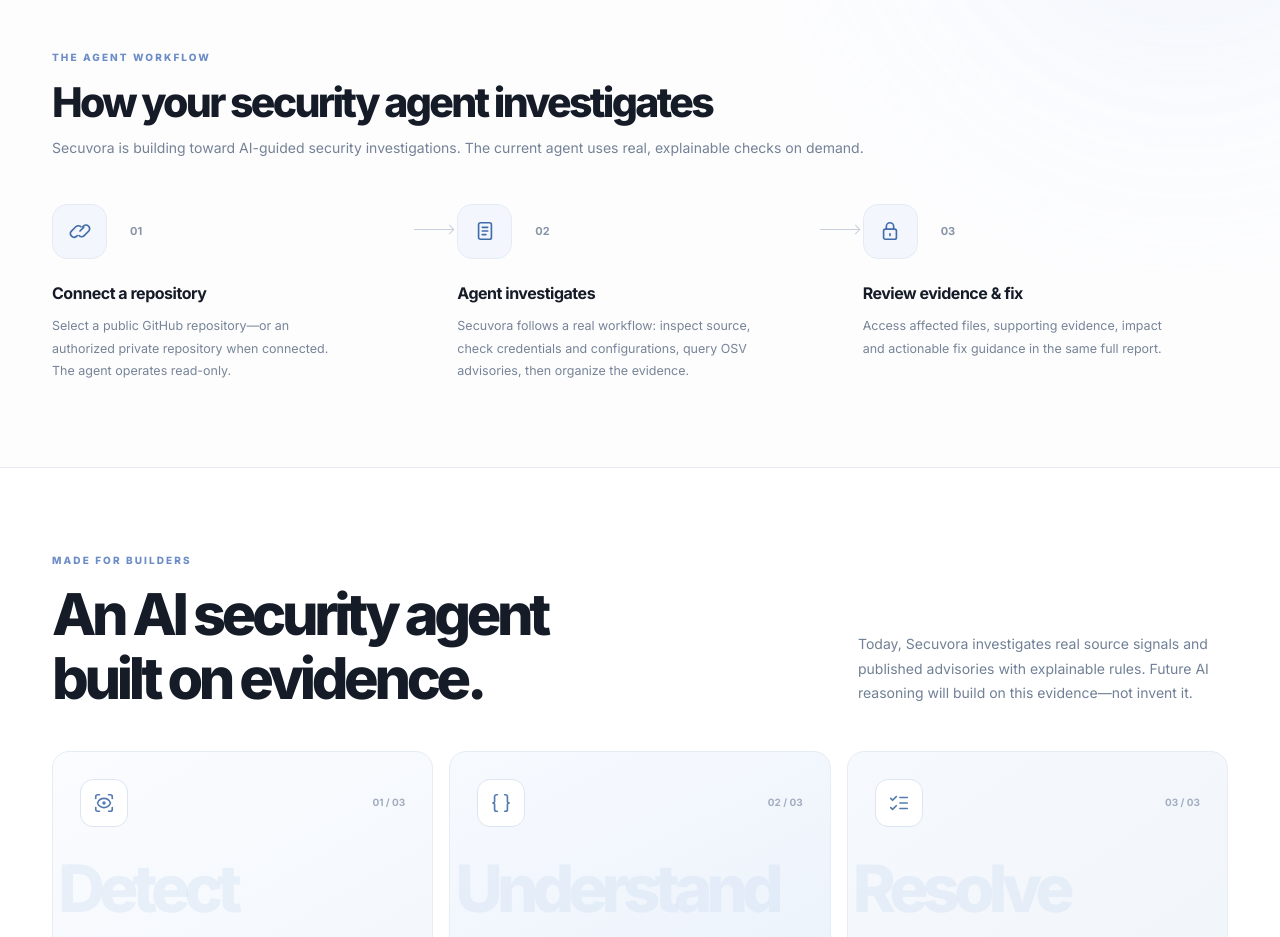
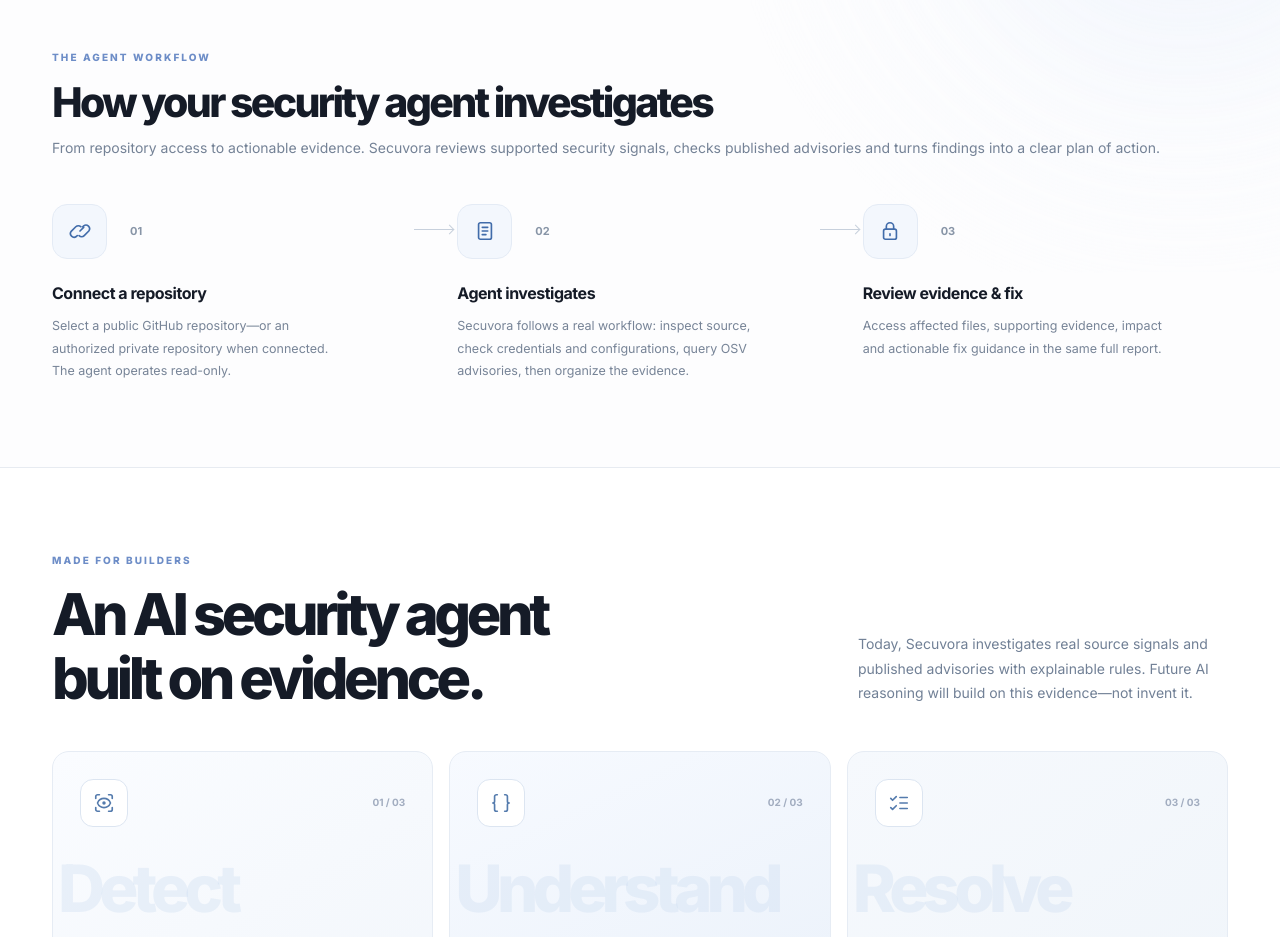
Before and after one commit to helloskyorigin/Safe-sure, a Next.js app: page / in a window 1280 px wide. Shown: the part 880-1817 px from the top of the page. Built offline with nearby package versions, Linux system fonts and the light colour scheme.

Commit message:
copy(secuvora): remove beta wording and sharpen evidence-led agent subtitles

```diff
--- a/components/HowItWorks.tsx
+++ b/components/HowItWorks.tsx
@@ -5,7 +5,7 @@ export default function HowItWorks() {
         <div className="section-heading ">
           <p className="eyebrow">THE AGENT WORKFLOW</p>
           <h2>How your security agent investigates</h2>
-          <p>Secuvora is building toward AI-guided security investigations. The current agent uses real, explainable checks on demand.</p>
+          <p>From repository access to actionable evidence. Secuvora reviews supported security signals, checks published advisories and turns findings into a clear plan of action.</p>
         </div>
         <div className="steps">
           <article className="step ">
```
